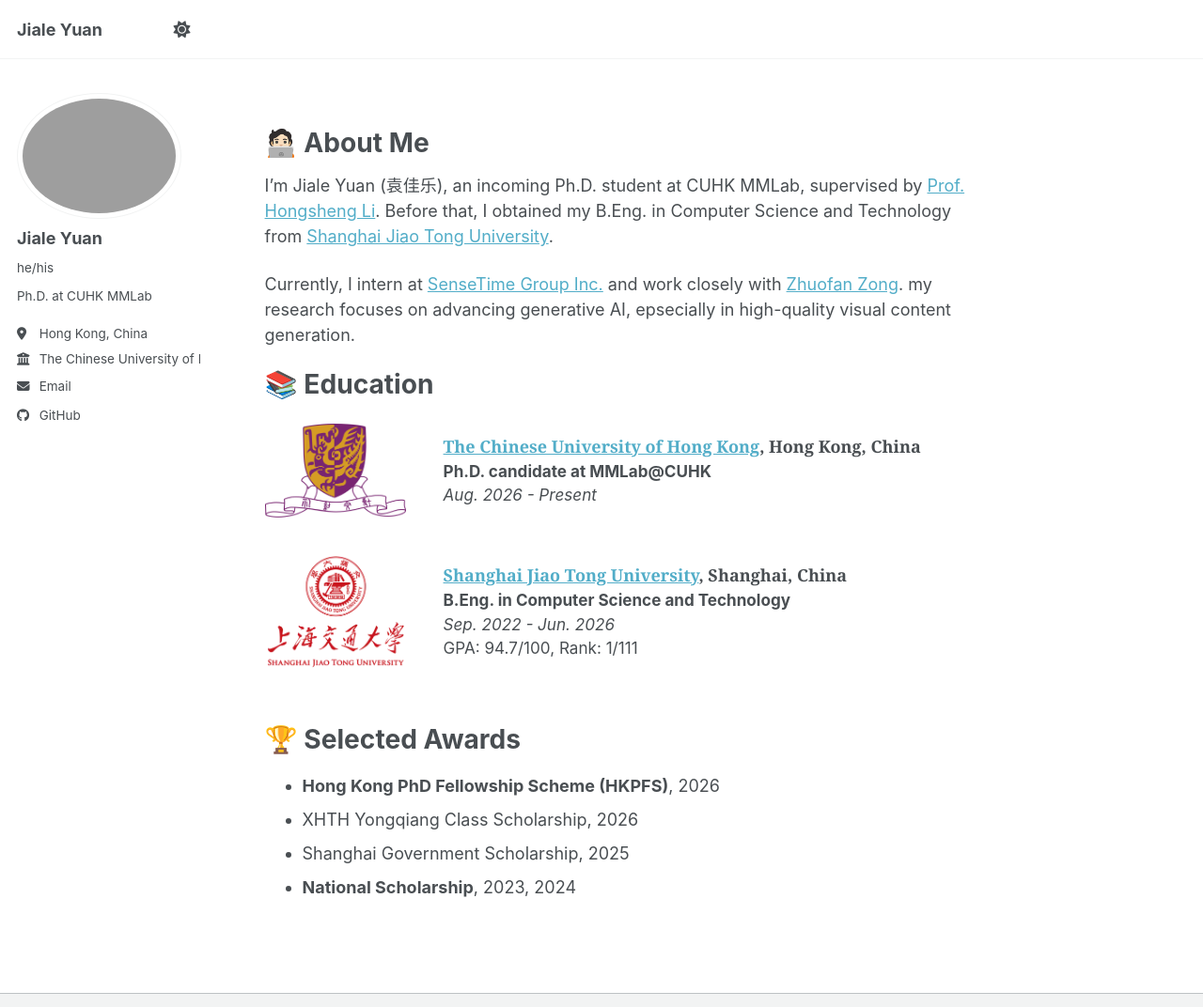
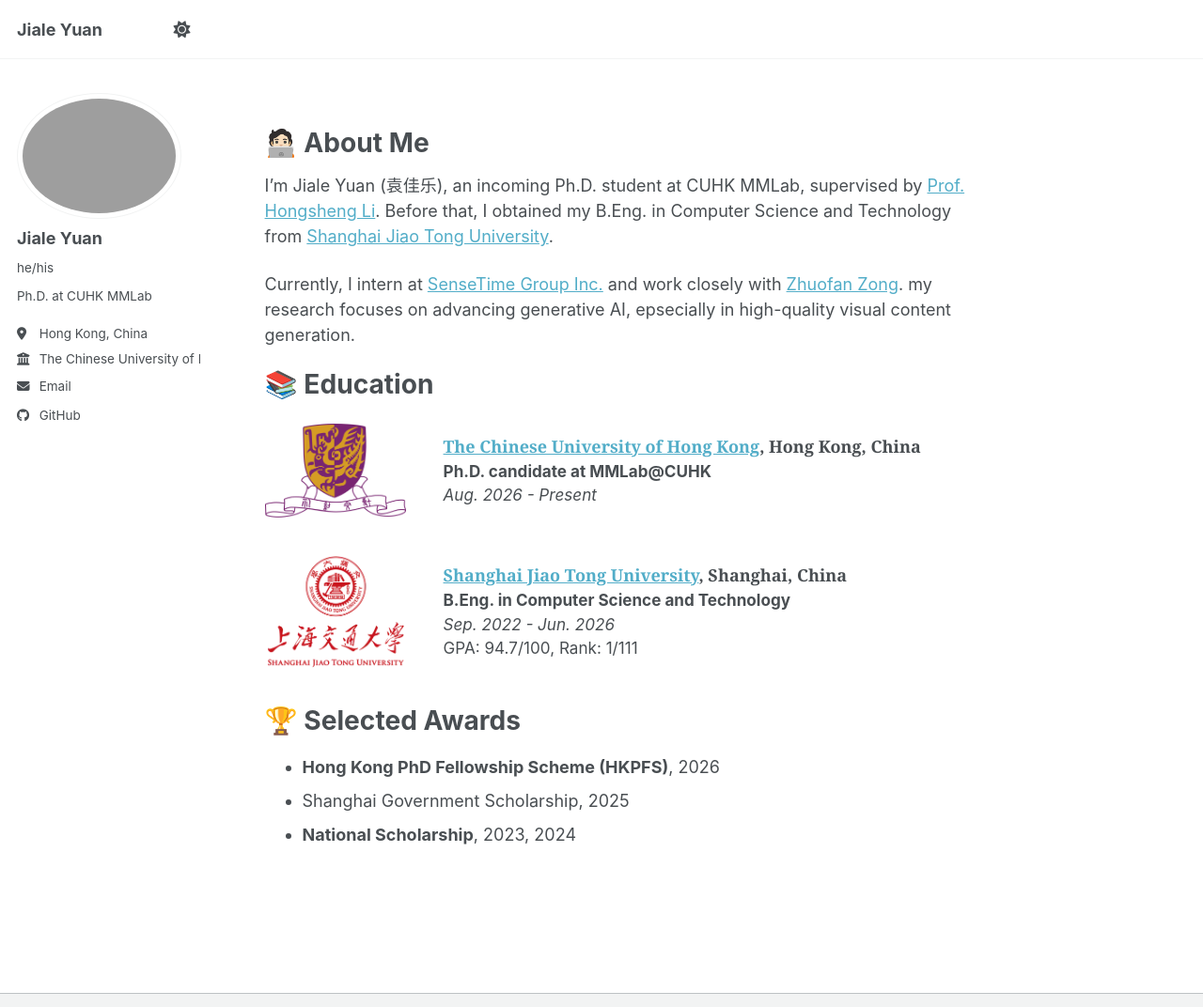
Before and after one commit to Geral-Yuan/Geral-Yuan.github.io, a Jekyll site: the page built from _pages/about.md, in a window 1280 px wide and 1194 px high, cut to the strip 0-1072 px from the top of the window. Shown: the whole strip at 94% size. Built offline with Jekyll 4.4.1, drawn with Linux system fonts in a browser that asks for light colours; a script bundle is joined from its source files by our own code; library files that are not in the unit come from our copies.

Commit message:
update on 20260714_v5

```diff
--- a/_pages/includes/awards.md
+++ b/_pages/includes/awards.md
@@ -1,6 +1,6 @@
 # 🏆 Selected Awards
 
 - **Hong Kong PhD Fellowship Scheme (HKPFS)**, 2026
-- XHTH Yongqiang Class Scholarship, 2026
+<!-- - XHTH Yongqiang Class Scholarship, 2026 -->
 - Shanghai Government Scholarship, 2025
 - **National Scholarship**, 2023, 2024
--- a/_pages/includes/edu.md
+++ b/_pages/includes/edu.md
@@ -77,4 +77,4 @@
 
 </div>
 
-<div style="height:60px;"></div>
+<div style="height:40px;"></div>
```
